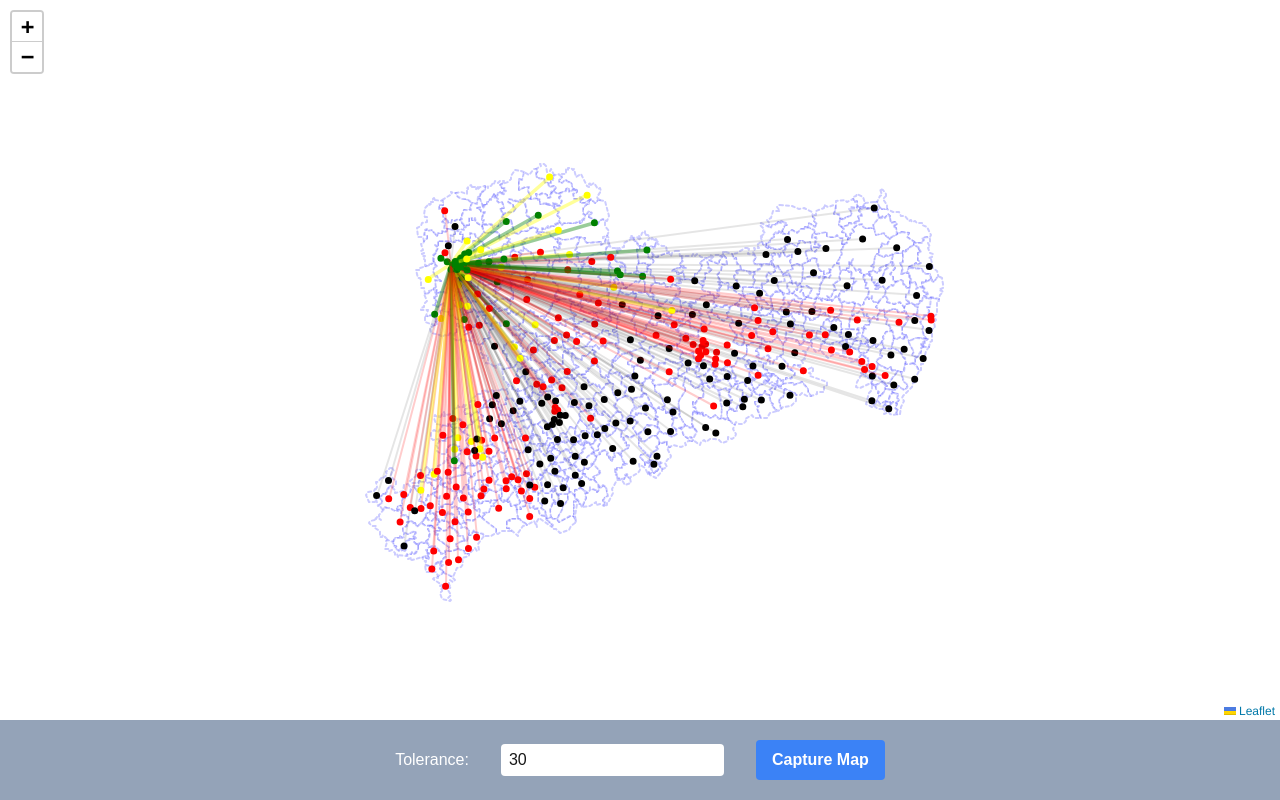
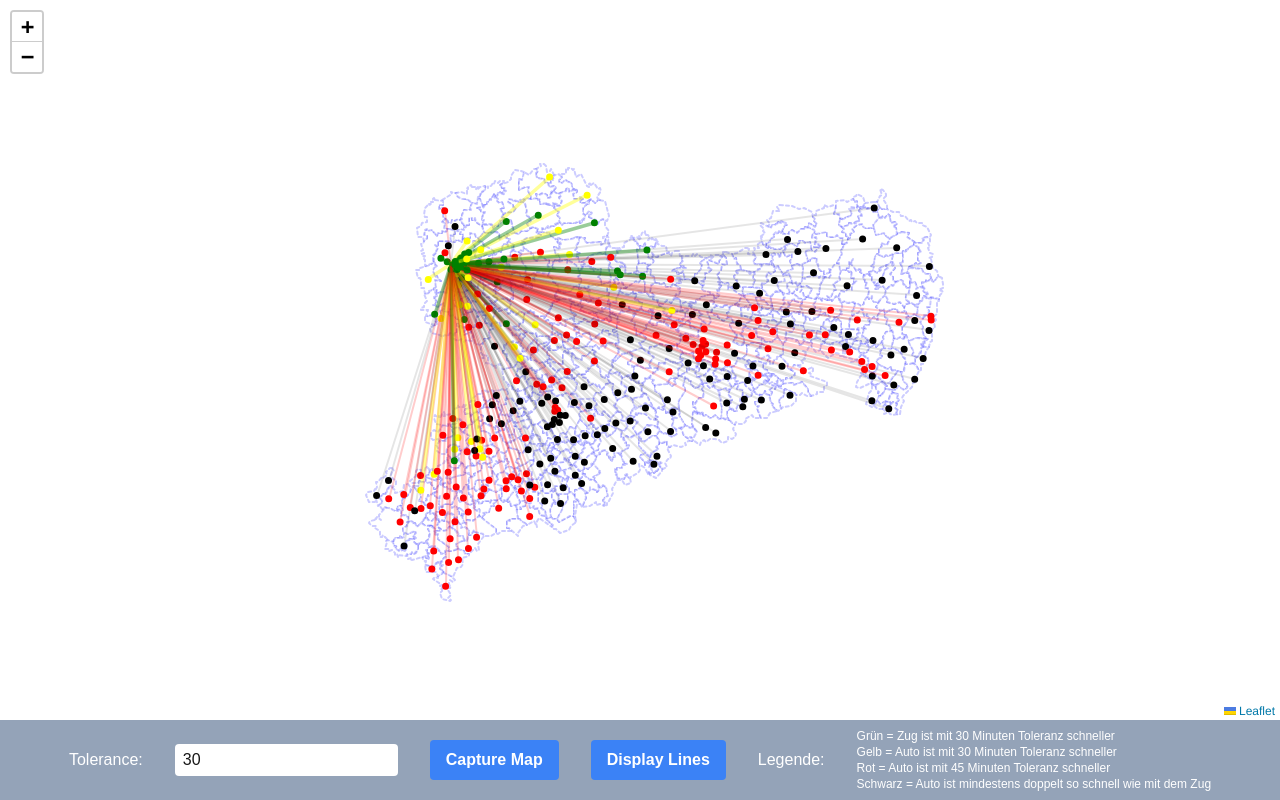
Before and after one commit to nakropin/DistanceComparator, a Next.js app: page / in a window 1280 px wide. Built offline with nearby package versions, Linux system fonts and the light colour scheme.

Commit message:
added displayLines functionality

```diff
--- a/src/app/components/Map.tsx
+++ b/src/app/components/Map.tsx
@@ -3,16 +3,16 @@ import React, { useRef, useEffect, useState } from "react";
 import "leaflet/dist/leaflet.css";
 import L from "leaflet";
 // @ts-ignore
-import { MaptilerLayer } from "@maptiler/leaflet-maptilersdk";
 import final from "@/assets/FINAL.json";
 import sachsenGeoJSON from "@/assets/sachsen_grenzen.json";
 
 type Props = {
   tolerance: number;
   onMapReady: () => void;
+  displayLines: boolean;
 };
 
-export default function Map({ tolerance, onMapReady }: Props) {
+export default function Map({ tolerance, onMapReady, displayLines }: Props) {
   const mapContainer = useRef(null);
   const mapRef = useRef<L.Map | null>(null);
   const layersRef = useRef<{
@@ -20,6 +20,7 @@ export default function Map({ tolerance, onMapReady }: Props) {
     redLines: L.LayerGroup;
     yellowLines: L.LayerGroup;
     greenLines: L.LayerGroup;
+    points: L.LayerGroup;
   } | null>(null);
 
   const center = { lng: 13.3779264, lat: 51.0098256 };
@@ -62,14 +63,15 @@ export default function Map({ tolerance, onMapReady }: Props) {
         redLines: L.layerGroup().addTo(mapRef.current),
         yellowLines: L.layerGroup().addTo(mapRef.current),
         greenLines: L.layerGroup().addTo(mapRef.current),
+        points: L.layerGroup().addTo(mapRef.current),
       };
     }
 
-    // Funktion zum Aktualisieren der Routen
+    // Funktion zum Aktualisieren der Routen und Punkte
     const updateRoutes = () => {
       if (!layersRef.current) return;
 
-      // Entferne alle bestehenden Linien und Marker
+      // Entferne alle bestehenden Linien und Punkte
       Object.values(layersRef.current).forEach((layer) => layer.clearLayers());
 
       final.forEach((item) => {
@@ -105,6 +107,8 @@ export default function Map({ tolerance, onMapReady }: Props) {
         }
 
         if (color) {
+          // Zeichne die Linie nur, wenn displayLines true ist
+          if (displayLines) {
             const line = L.polyline(
               [
                 [startPoint.lat, startPoint.lng],
@@ -115,13 +119,9 @@ export default function Map({ tolerance, onMapReady }: Props) {
 
             const layerKey = `${color}Lines` as keyof typeof layersRef.current;
             line.addTo(layersRef.current![layerKey]);
+          }
 
-          if (
-            color === "green" ||
-            color === "yellow" ||
-            color === "red" ||
-            color === "black"
-          ) {
+          // Zeichne immer den Punkt, unabhängig von displayLines
           const circle = L.circle([item.lat, item.lng], {
             radius: 100,
             color: color,
@@ -130,16 +130,15 @@ export default function Map({ tolerance, onMapReady }: Props) {
             weight: 5,
           })
             .bindPopup(item.name + " - " + item.plz)
-              .addTo(layersRef.current![layerKey]);
-          }
+            .addTo(layersRef.current!.points);
         }
       });
     };
 
-    // Aktualisiere die Routen bei Änderungen der Toleranz
+    // Aktualisiere die Routen bei Änderungen der Toleranz oder displayLines
     updateRoutes();
     mapRef.current.on("load", onMapReady);
-  }, [center.lng, center.lat, zoom, tolerance]); // tolerance zur Abhängigkeitsliste hinzugefügt
+  }, [center.lng, center.lat, zoom, tolerance, displayLines]);
 
   if (typeof window !== "undefined") {
     return (
--- a/src/app/page.tsx
+++ b/src/app/page.tsx
@@ -13,6 +13,7 @@ export default function Home() {
   const [tolerance, setTolerance] = useState(30);
   const mapRef = useRef<HTMLDivElement>(null);
   const [isMapReady, setIsMapReady] = useState(false);
+  const [displayLines, setDisplayLines] = useState(true);
 
   const handleToleranceChange = (
     event: React.ChangeEvent<HTMLInputElement>
@@ -49,10 +50,19 @@ export default function Home() {
     setIsMapReady(true);
   }, []);
 
+  function toggleLines() {
+    setDisplayLines(!displayLines);
+    console.log(displayLines);
+  }
+
   return (
     <div>
       <div ref={mapRef} style={{ width: "100%", height: "90vh" }}>
-        <Map tolerance={tolerance} onMapReady={() => setIsMapReady(true)} />
+        <Map
+          tolerance={tolerance}
+          onMapReady={() => setIsMapReady(true)}
+          displayLines={displayLines}
+        />
       </div>
       <div className="w-full h-[10vh] flex flex-row bg-slate-400 justify-center items-center gap-8">
         <label htmlFor="toleranceInput" className="text-white">
@@ -72,6 +82,25 @@ export default function Home() {
         >
           Capture Map
         </button>
+        <button
+          className="bg-blue-500 hover:bg-blue-700 text-white font-bold py-2 px-4 rounded"
+          onClick={toggleLines}
+        >
+          Display Lines
+        </button>
+        <h1 className="text-white">Legende:</h1>
+        <div className="flex flex-row text-xs text-white">
+          <ul>
+            <li>Grün = Zug ist mit {tolerance} Minuten Toleranz schneller</li>
+            <li>Gelb = Auto ist mit {tolerance} Minuten Toleranz schneller</li>
+            <li>
+              Rot = Auto ist mit {tolerance * 1.5} Minuten Toleranz schneller
+            </li>
+            <li>
+              Schwarz = Auto ist mindestens doppelt so schnell wie mit dem Zug
+            </li>
+          </ul>
+        </div>
       </div>
     </div>
   );
```
Lines whose indentation alone changed are shown as unchanged.
